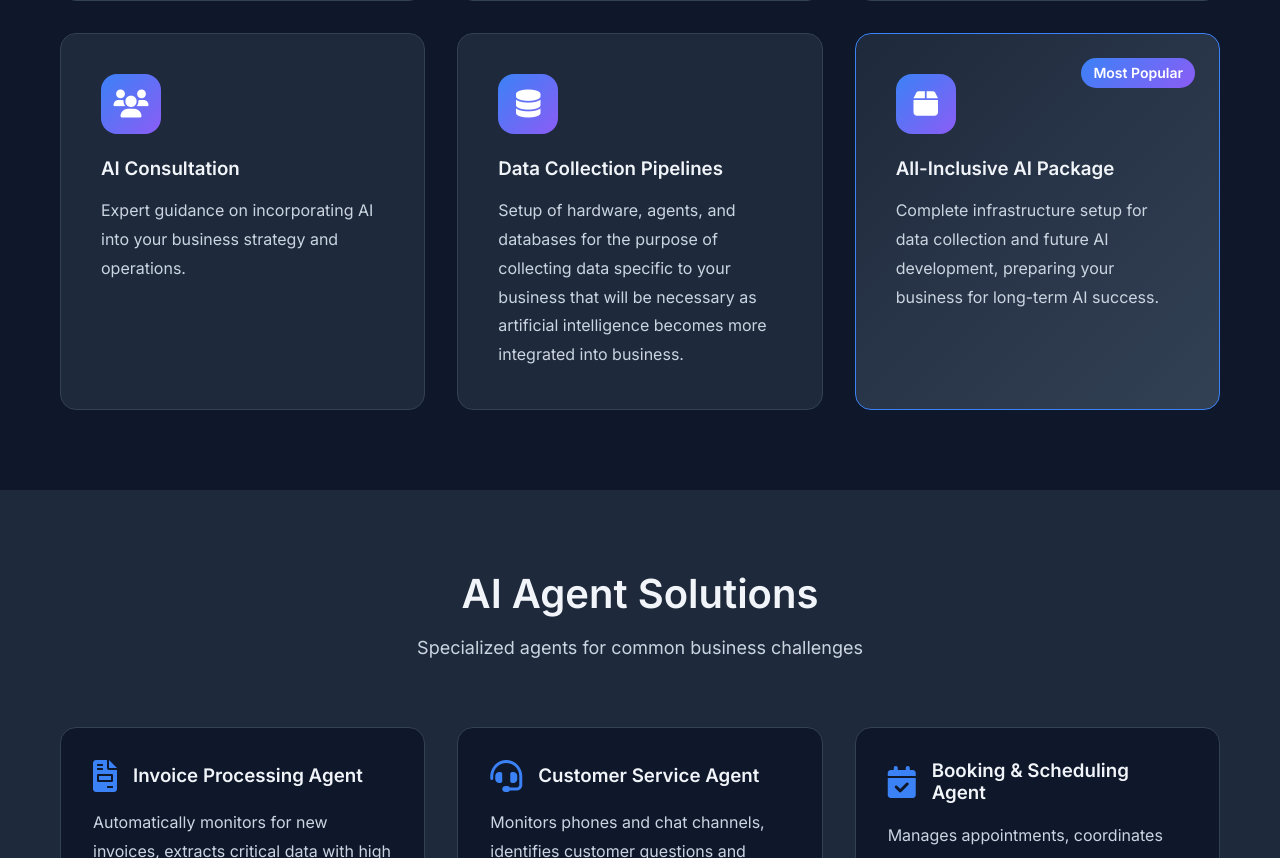
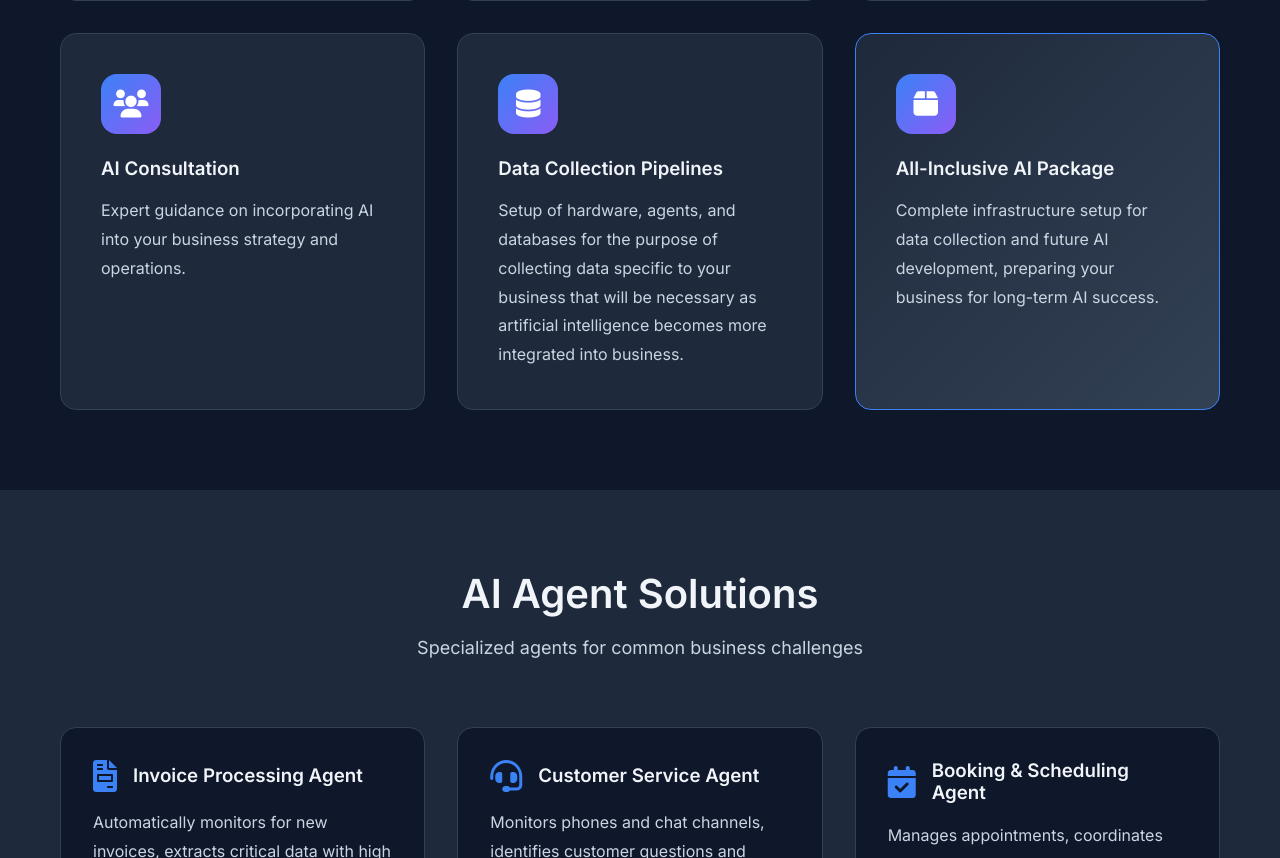
Before and after one commit to agenticsolutionsllc/website, a website: page index.html in a window 1280 px wide. Shown: the part 2460-3318 px from the top of the page. Drawn offline with nearby package versions, Linux system fonts and the light colour scheme.

Commit message:
Update index.html
Removed most popular badge from all inclusive package

```diff
--- a/index.html
+++ b/index.html
@@ -165,7 +165,6 @@
                     </div>
                     <h3>All-Inclusive AI Package</h3>
                     <p>Complete infrastructure setup for data collection and future AI development, preparing your business for long-term AI success.</p>
-                    <span class="badge">Most Popular</span>
                 </div>
             </div>
         </div>
```
